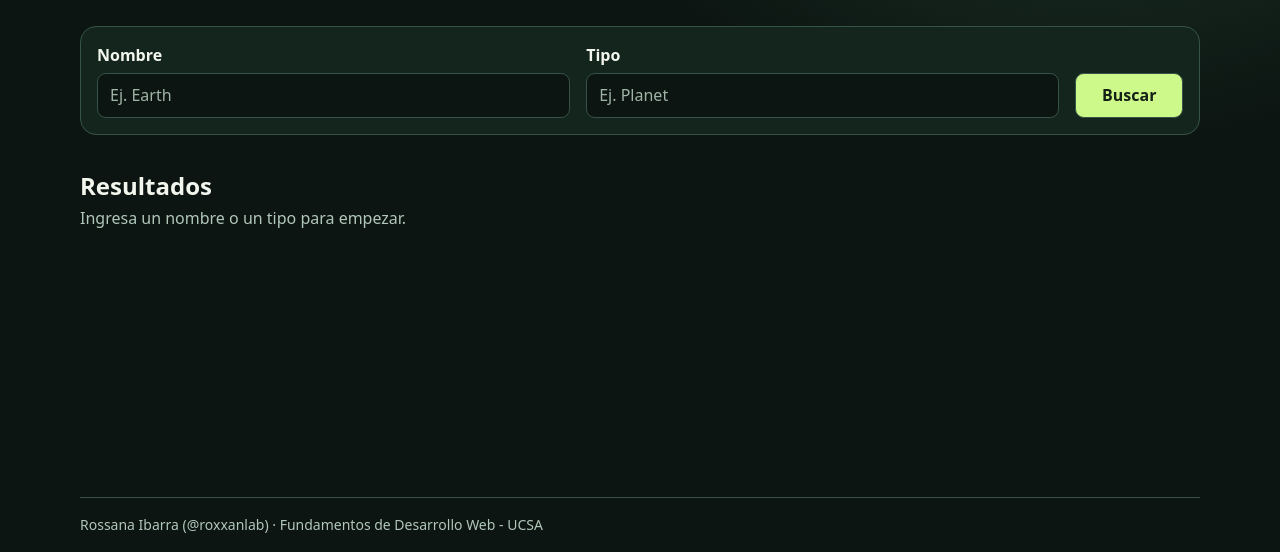
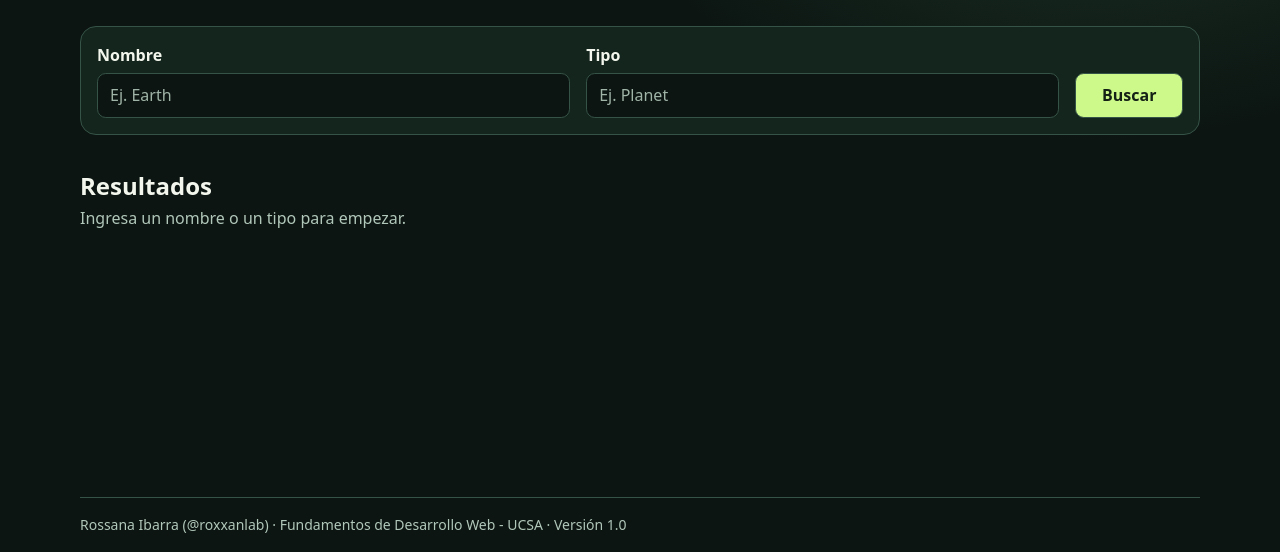
Before and after one commit to roxxanlab/tp-ibarra-rossana, a plain HTML site: page index.html in a window 1280 px wide. Shown: the part 248-800 px from the top of the page. Drawn offline with Linux system fonts and the light colour scheme.

Commit message:
Agregar número de versión en el pie

```diff
--- a/index.html
+++ b/index.html
@@ -40,6 +40,6 @@
       <div id="resultados" class="tarjetas"></div>
     </section>
   </main>
-  <footer class="pie">Rossana Ibarra (@roxxanlab) · Fundamentos de Desarrollo Web - UCSA</footer>
+  <footer class="pie">Rossana Ibarra (@roxxanlab) · Fundamentos de Desarrollo Web - UCSA · Versión <span id="version">1.0</span></footer>
 </body>
 </html>
```
